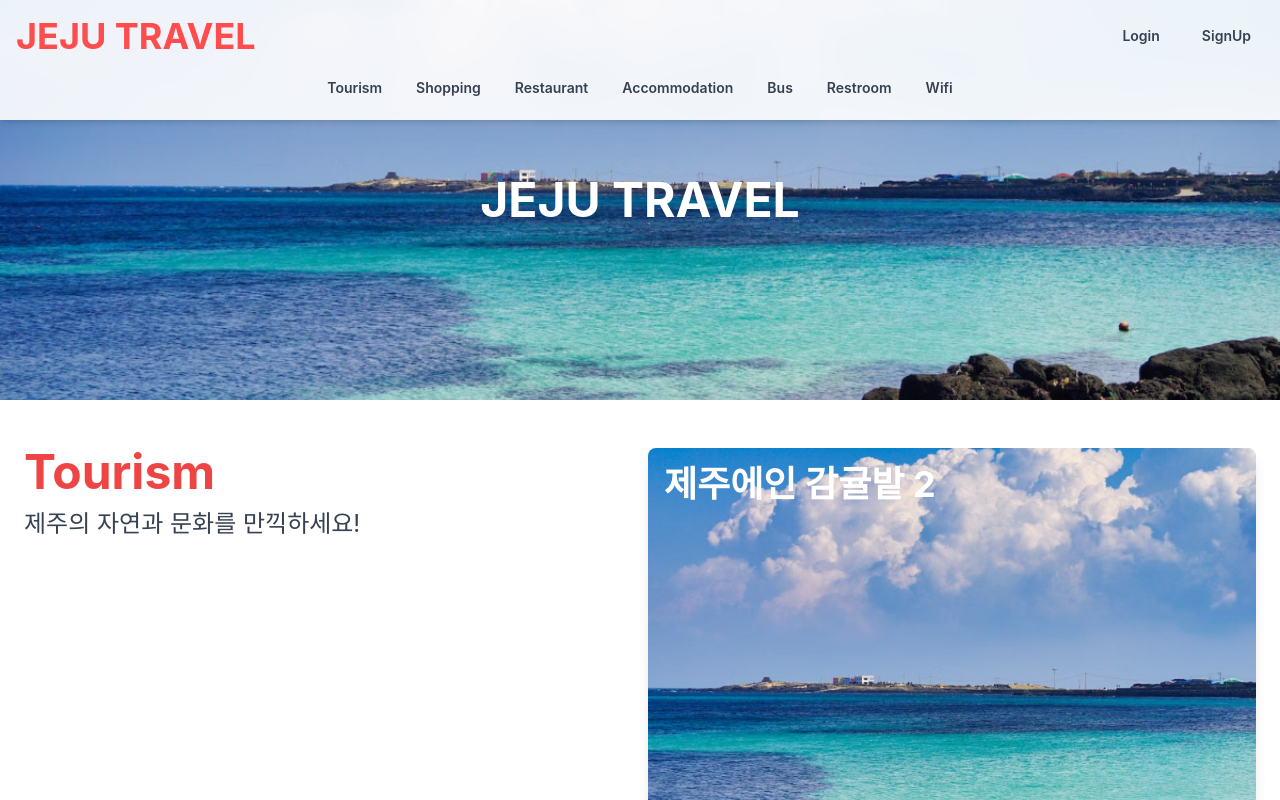
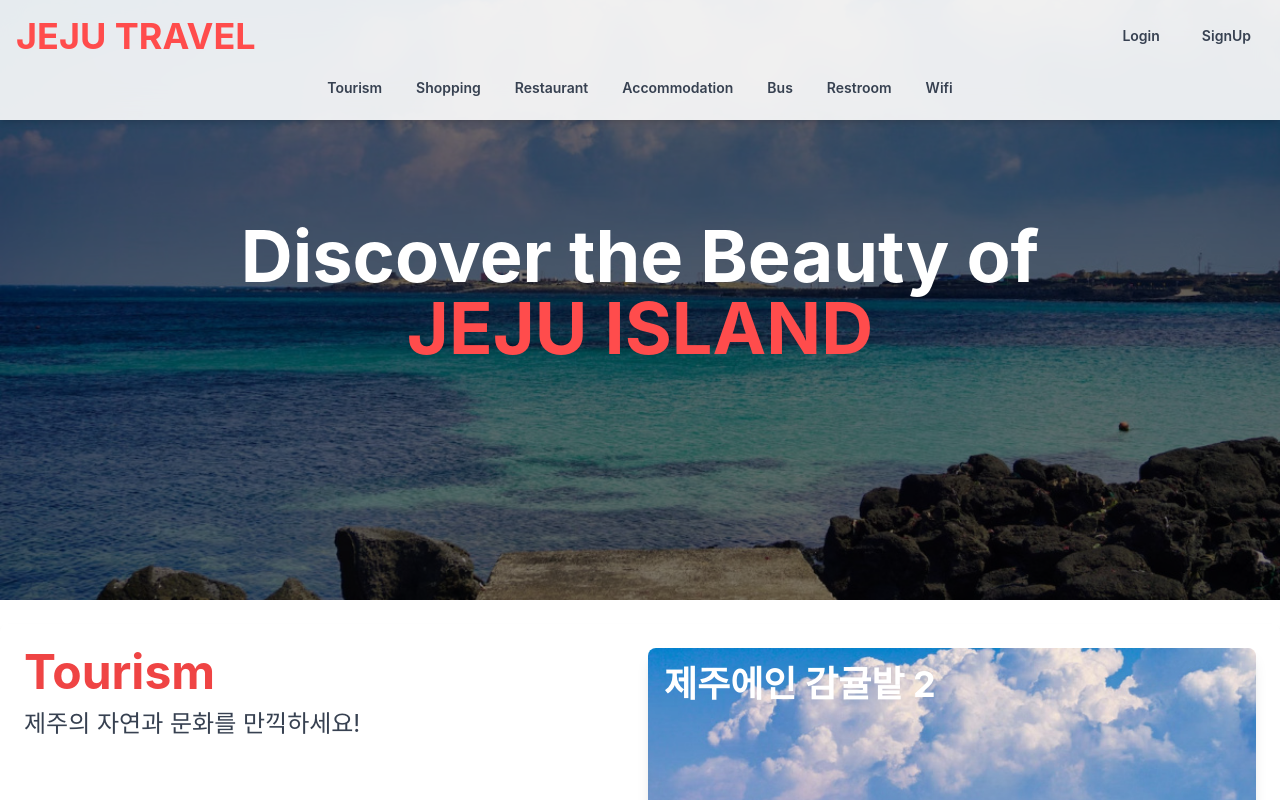
Before and after one commit to JejuTravel/JejuTravel-FE, a React (Vite) app: page / in a window 1280 px wide. Shown: the top 800 px of the page. Built offline with nearby package versions, Linux system fonts and the light colour scheme; a web font is replaced by a local one.

Commit message:
design: mainbanner 문구 추가

```diff
--- a/src/pages/home/components/MainBanner.jsx
+++ b/src/pages/home/components/MainBanner.jsx
@@ -3,14 +3,22 @@ import jejuImage from "../../../assets/jeju.jpg";
 
 function MainBanner() {
   return (
-    <section className="relative w-full h-[400px] overflow-hidden">
+    <section className="relative w-full h-[600px] overflow-hidden">
       <img
         src={jejuImage}
+        alt="Jeju Island"
         className="absolute top-0 left-0 w-full h-full object-cover"
       />
-      <h1 className="absolute top-1/2 left-1/2 transform -translate-x-1/2 -translate-y-1/2 text-3xl md:text-5xl font-bold text-white">
-        JEJU TRAVEL
-      </h1>
+      <div className="absolute inset-0 bg-black bg-opacity-50"></div>
+      <div className="absolute inset-0 flex items-center justify-center">
+        <div className="text-center">
+          <h1 className="text-5xl md:text-7xl font-bold text-white text-center leading-tight mb-4">
+            Discover the Beauty of
+            <br />
+            <span className="text-[#FF4C4C]">JEJU ISLAND</span>
+          </h1>
+        </div>
+      </div>
     </section>
   );
 }
```
